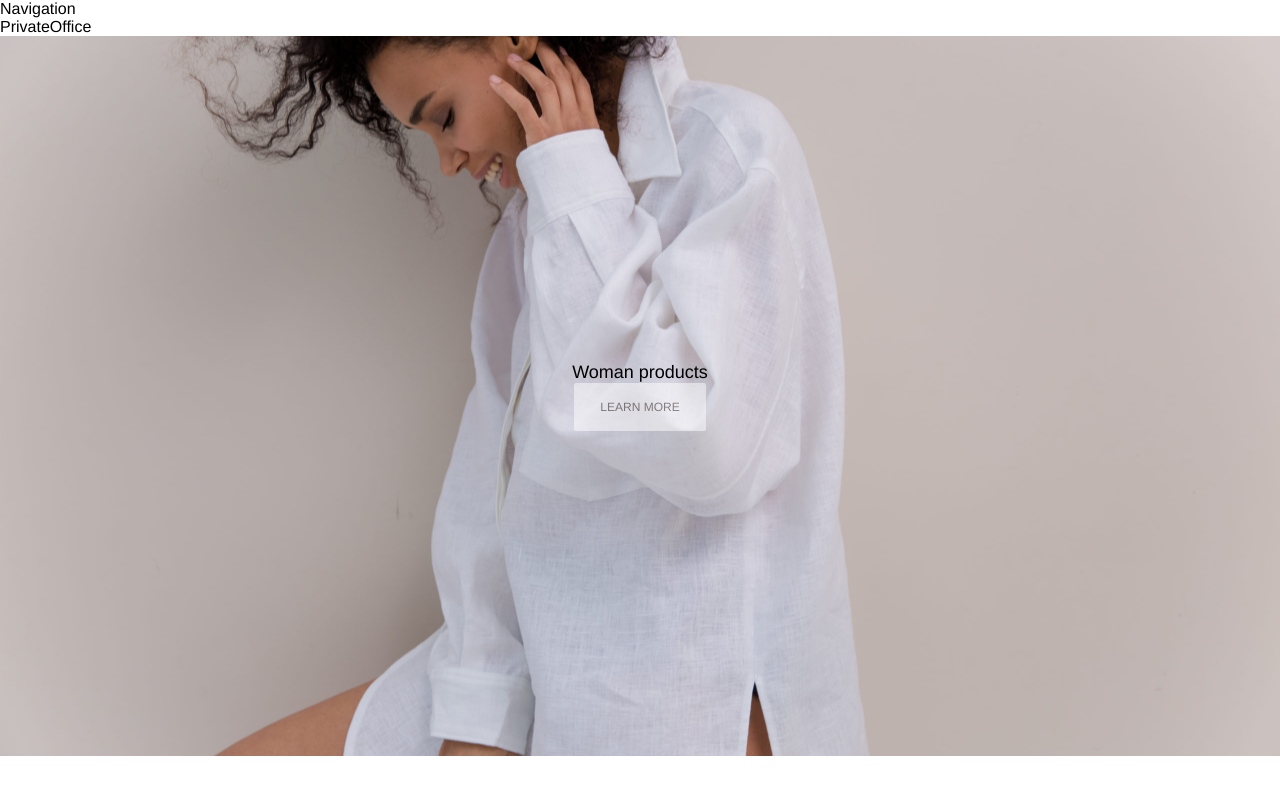
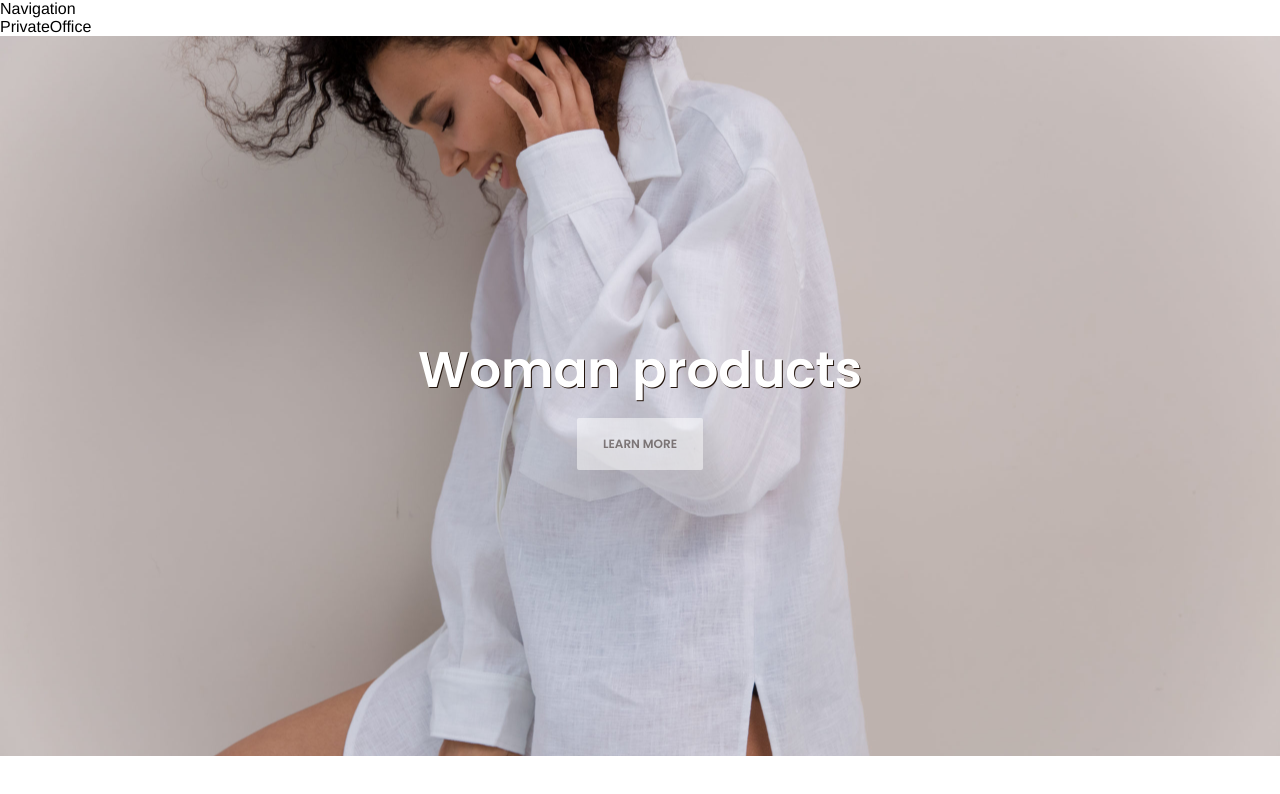
Before and after one commit to kwin64/store, a React (Create React App) app: page / in a window 1280 px wide. Shown: the top 794 px of the page. Built offline with nearby package versions, Linux system fonts and the light colour scheme.

Commit message:
refactoring title slide

```diff
--- a/src/UI/PageSlider/PageSlider.scss
+++ b/src/UI/PageSlider/PageSlider.scss
@@ -1,6 +1,9 @@
+@import url('https://fonts.googleapis.com/css2?family=Poppins:wght@600&display=swap');
+
 .slider {
   height: 90vh;
   margin: 0;
+  font-family: 'Poppins', sans-serif;
 
   .slide {
     position: relative;
@@ -8,7 +11,13 @@
 
   .linkContent {
     position: absolute;
-    //opacity: 0.6;
+
+    .titleSlide {
+      font-size: 50px;
+      margin: 10px;
+      color: #ffffff;
+      text-shadow: 1px 1px 0 hsl(22, 46%, 9%)
+    }
   }
 
   .swiper-slide {
--- a/src/UI/PageSlider/PageSlider.tsx
+++ b/src/UI/PageSlider/PageSlider.tsx
@@ -19,7 +19,7 @@ export const PageSlider = () => {
                         <SwiperSlide>
                             <img src={woman} alt=""/>
                             <div className={'linkContent'}>
-                                <div>
+                                <div className={'titleSlide'}>
                                     Woman products
                                 </div>
                                 <Button className={'LearnMore'}
@@ -33,7 +33,7 @@ export const PageSlider = () => {
                         <SwiperSlide>
                             <img src={man} alt=""/>
                             <div className={'linkContent'}>
-                                <div>
+                                <div className={'titleSlide'}>
                                     Man`s products
                                 </div>
                                 <Button className={'LearnMore'}
@@ -47,7 +47,7 @@ export const PageSlider = () => {
                         <SwiperSlide>
                             <img src={kids} alt=""/>
                             <div className={'linkContent'}>
-                                <div>
+                                <div className={'titleSlide'}>
                                     Kids products
                                 </div>
                                 <Button className={'LearnMore'}
--- a/src/UI/common/button/Button.scss
+++ b/src/UI/common/button/Button.scss
@@ -1,5 +1,3 @@
-@import url('https://fonts.googleapis.com/css?family=Rubik:700&display=swap');
-
 $bg: #fff;
 $text: #382b22;
 $light-pink: #fff;
```
